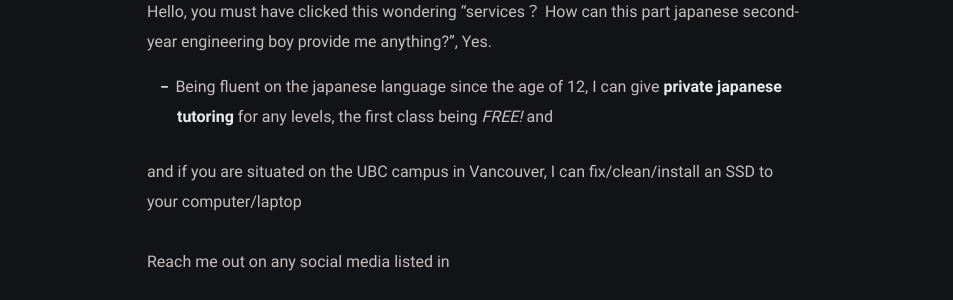
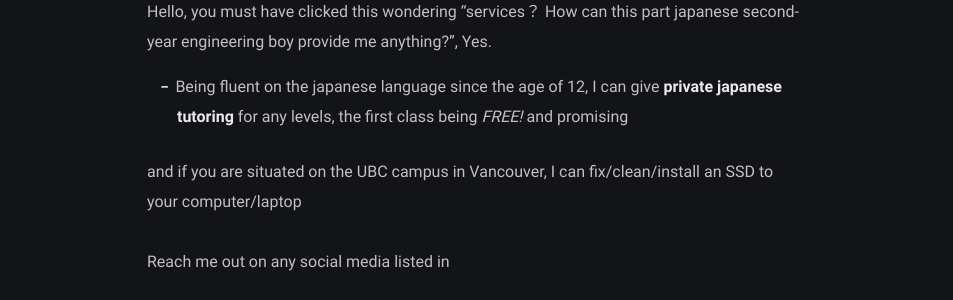
Before and after one commit to Pistachihen/pistachi.github.io, a Jekyll site: the page built from _posts/welcome-to-jekyll/2020-08-29-welcome-to-jekyll.md, in a window 1280 px wide. Shown: the part 356-656 px from the top of the page, without its empty margins (163-1116 px from the left). Built offline with Jekyll 4.4.1, drawn with Linux system fonts in a browser that asks for light colours.

Commit message:
2020-08-29-welcome-to-jekyll.md: changed

```diff
--- a/_posts/welcome-to-jekyll/2020-08-29-welcome-to-jekyll.md
+++ b/_posts/welcome-to-jekyll/2020-08-29-welcome-to-jekyll.md
@@ -6,7 +6,7 @@ categories: services
 ---
 Hello, you must have clicked this wondering "services？ How can this part japanese second-year engineering boy provide me anything?", Yes.
 
-- Being fluent on the japanese language since the age of 12, I can give **private japanese tutoring** for any levels, the first class being *FREE!* and
+- Being fluent on the japanese language since the age of 12, I can give **private japanese tutoring** for any levels, the first class being *FREE!* and promising
 
 and if you are situated on the UBC campus in Vancouver, I can fix/clean/install an SSD to your computer/laptop
 
```
